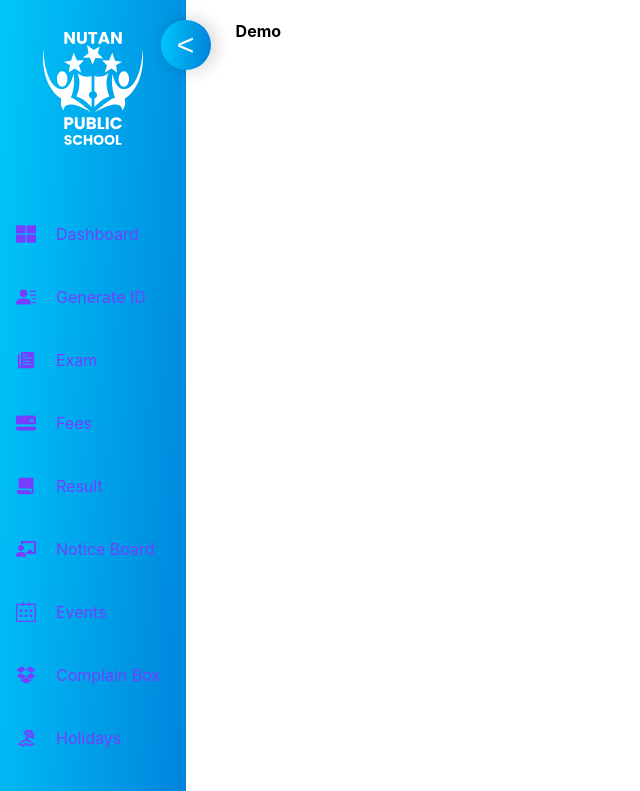
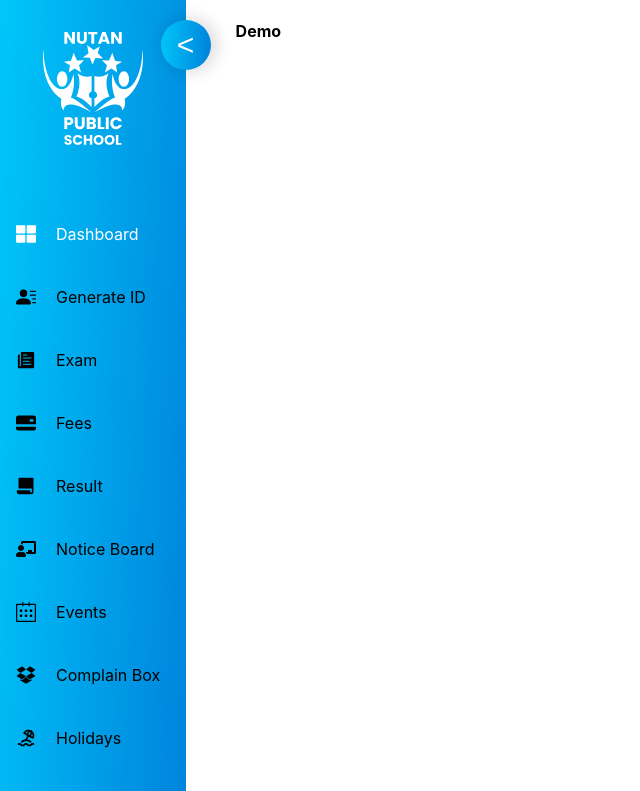
Before and after one commit to umangmalaviya/school-dairy, a React (Create React App) app: page /demo in a window 1280 px wide. Shown: the top 791 px of the page, without its empty margins (0-640 px from the left). Built offline with nearby package versions, Linux system fonts and the light colour scheme; the HTML template or start-up script is replaced by a standard one.

Commit message:
update - 20230510(5)

```diff
--- a/src/Components/Pages/Navbar.jsx
+++ b/src/Components/Pages/Navbar.jsx
@@ -35,11 +35,11 @@ function Navbar({ visible, show }) {
 						<img src={Logo} alt="logo" />
 					</NavLink>
 					<div className="links nav-top" style={{ zIndex: visible ? "1" : "-1" }}>
-						<NavLink to="/demo" className="nav-link" activeclassname='active'>
+						<NavLink to="/home" className="nav-link">
 							<FaThLarge size={ICON_SIZE} />
 							<span>Dashboard</span>
 						</NavLink>
-						<NavLink to="/demo" className="nav-link" activeclassname='active'>
+						<NavLink to="/demo" className="nav-link">
 							<BsPersonLinesFill size={ICON_SIZE} />
 							<span>Generate ID</span>
 						</NavLink>
--- a/src/Components/Style/Navbar.css
+++ b/src/Components/Style/Navbar.css
@@ -81,8 +81,8 @@ nav {
     margin: 60px auto 0;
 }
 
-.active{
-    color: #753ffd;
+.nav-top .active{
+    color: #000;
 }
 
 .mobile-nav {
```
